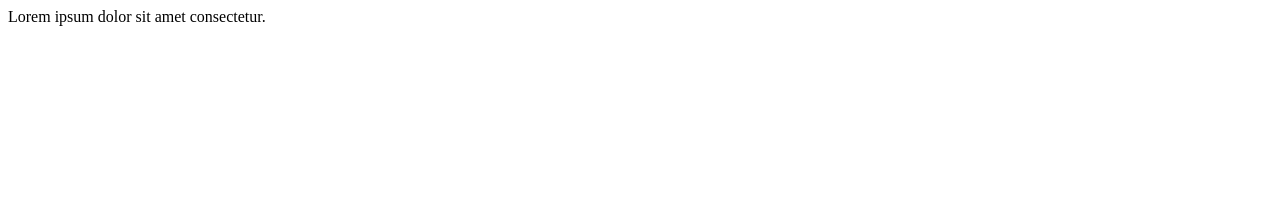
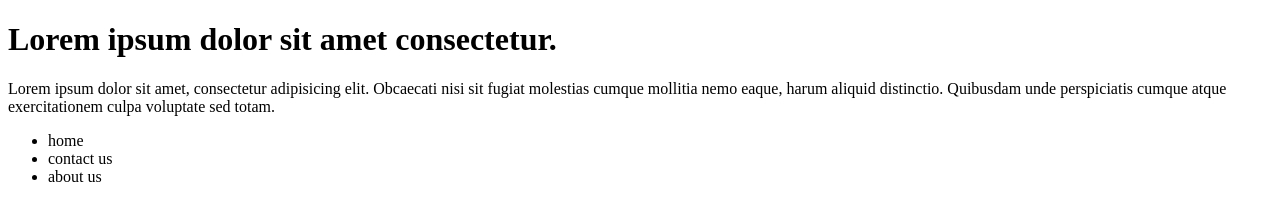
Before and after one commit to Lkagath/lern-git, a plain HTML site: page index.html in a window 1280 px wide. Drawn offline with Linux system fonts and the light colour scheme.

Commit message:
navbar add

```diff
--- a/index.html
+++ b/index.html
@@ -6,6 +6,12 @@
     <title>git website</title>
 </head>
 <body>
-    <ht>Lorem ipsum dolor sit amet consectetur.</ht>
+    <h1>Lorem ipsum dolor sit amet consectetur.</h1>
+    <p>Lorem ipsum dolor sit amet, consectetur adipisicing elit. Obcaecati nisi sit fugiat molestias cumque mollitia nemo eaque, harum aliquid distinctio. Quibusdam unde perspiciatis cumque atque exercitationem culpa voluptate sed totam.</p>
+    <ul>
+        <li>home</li>
+        <li>contact us</li>
+        <li>about us</li>
+    </ul>
 </body>
 </html>
```
